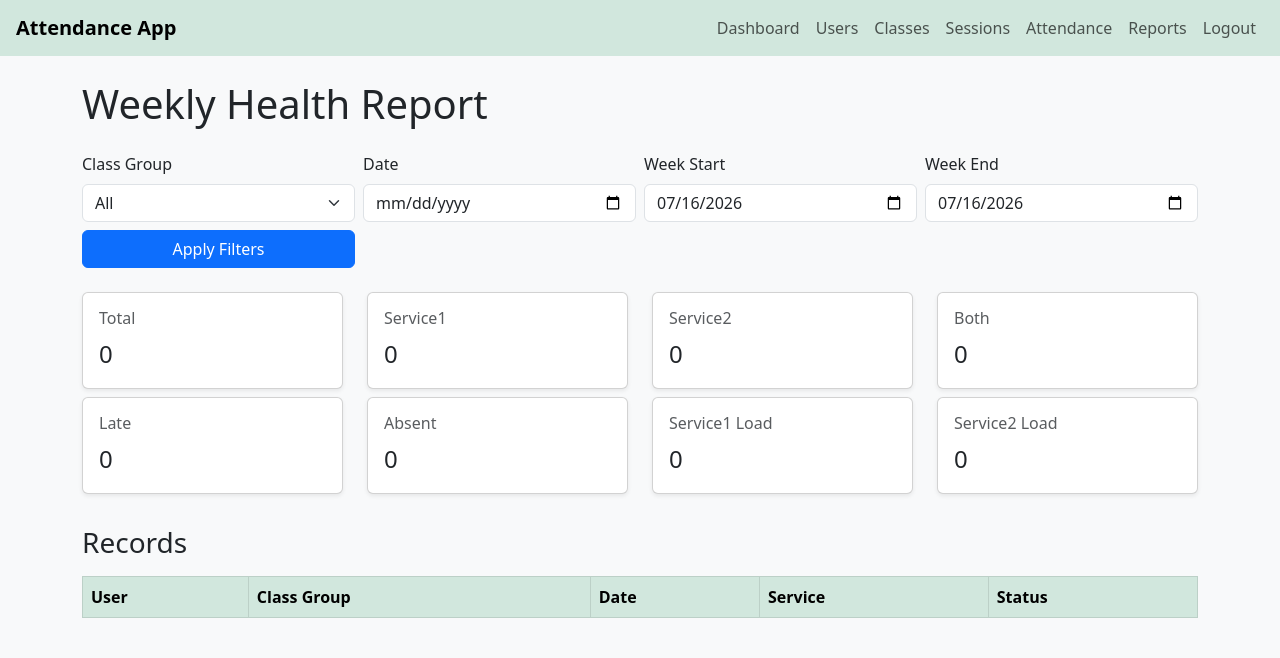
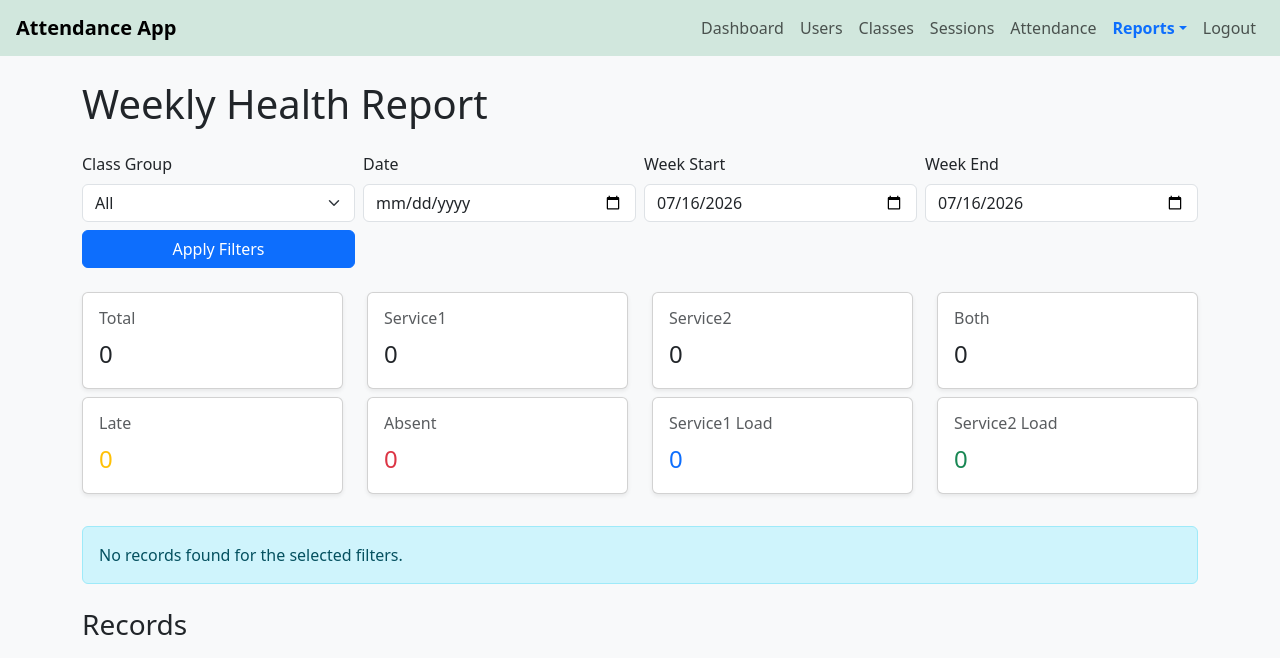
Before and after one commit to jadonuadiale-maker/attendance-app, a Flask app: page /reports/weekly in a window 1280 px wide. Shown: the top 658 px of the page. Run offline with Flask 3, Linux system fonts and the light colour scheme; the visitor is signed in with stand-in values (Sample User, id 1); data that the repository does not hold is empty.

Commit message:
UX refinement + stability sweep: role-based navbar, dashboard polish, reports empty states, session detail improvements, date consistency fixes

```diff
--- a/routes/sessions.py
+++ b/routes/sessions.py
@@ -216,7 +216,7 @@ def checkin(session_id):
     record = AttendanceRecord(
         user_id=user_id,
         session_id=session_id,
-        date=date.today(),
+        date=session.date, # ensures consistency with session date.
         status="present",
         service_number=service_number
     )
@@ -245,10 +245,12 @@ def submit_checkin():
         db.session.commit()
         return redirect(url_for("sessions.checkin_view", id=session_id))
 
+    session = Session.query.get(session_id)
+
     record = AttendanceRecord(
         user_id=user_id,
         session_id=session_id,
-        date=date.today(),
+        date=session.date,  # ensures consistency with date
         status="present",
         service_number=service_number
     )
--- a/routes/users.py
+++ b/routes/users.py
@@ -91,7 +91,7 @@ def submit_first_timer():
     record = AttendanceRecord(
         user_id=user.id,
         session_id=correct_session.id,
-        date=date.today(),
+        date=correct_session.date,  # ensures consistency with session date.
         status="present",
         service_number=service_number
     )
--- a/templates/base.html
+++ b/templates/base.html
@@ -21,22 +21,48 @@
 
     <!-- Global Navbar -->
     <nav class="navbar navbar-expand-lg navbar-light bg-success-subtle px-3 mb-4">
-        <!-- App brand -->
-        <a class="navbar-brand fw-bold" href="{{ url_for('dashboard') }}">
-            Attendance App
-        </a>
+        <a class="navbar-brand fw-bold" href="{{ url_for('dashboard') }}">Attendance App</a>
 
-        <!-- Navigation links -->
         <div class="navbar-nav ms-auto">
-            <a class="nav-link" href="{{ url_for('dashboard') }}">Dashboard</a>
-            <a class="nav-link" href="{{ url_for('users') }}">Users</a>
-            <a class="nav-link" href="{{ url_for('classgroups.classes') }}">Classes</a>
-            <a class="nav-link" href="{{ url_for('sessions.sessions') }}">Sessions</a>
-            <a class="nav-link" href="{{ url_for('attendance') }}">Attendance</a>
-            <a class="nav-link" href="{{ url_for('reports.weekly_health_report') }}">Reports</a>
+
+            <!-- Admin + Teacher -->
+            {% if session.role in ["admin", "teacher"] %}
+                <a class="nav-link {% if request.endpoint == 'dashboard' %}fw-bold text-primary{% endif %}"
+                href="{{ url_for('dashboard') }}">Dashboard</a>
+
+                <a class="nav-link {% if request.endpoint == 'users' %}fw-bold text-primary{% endif %}"
+                href="{{ url_for('users') }}">Users</a>
+
+                <a class="nav-link {% if request.endpoint == 'classgroups.classes' %}fw-bold text-primary{% endif %}"
+                href="{{ url_for('classgroups.classes') }}">Classes</a>
+
+                <a class="nav-link {% if request.endpoint == 'sessions.sessions' %}fw-bold text-primary{% endif %}"
+                href="{{ url_for('sessions.sessions') }}">Sessions</a>
+
+                <a class="nav-link {% if request.endpoint == 'attendance' %}fw-bold text-primary{% endif %}"
+                href="{{ url_for('attendance') }}">Attendance</a>
+
+                <!-- Reports dropdown -->
+                <div class="nav-item dropdown">
+                    <a class="nav-link dropdown-toggle {% if 'reports' in request.endpoint %}fw-bold text-primary{% endif %}"
+                        data-bs-toggle="dropdown" href="#">Reports</a>
+
+                    <ul class="dropdown-menu">
+                        <li><a class="dropdown-item" href="{{ url_for('reports.weekly_health_report') }}">Weekly</a></li>
+                        <li><a class="dropdown-item" href="{{ url_for('reports.monthly_trends_report') }}">Monthly</a></li>
+                        <li><a class="dropdown-item" href="{{ url_for('reports.yearly_growth_report') }}">Yearly</a></li>
+                        <li><a class="dropdown-item" href="{{ url_for('reports.retention_report') }}">Retention</a></li>
+                        <li><a class="dropdown-item" href="{{ url_for('reports.first_timers_report') }}">First Timers</a></li>
+                        <li><a class="dropdown-item" href="{{ url_for('reports.operations_report') }}">Operations</a></li>
+                    </ul>
+                </div>
+            {% endif %}
+
+            <!-- Logout always visible -->
             <a class="nav-link" href="{{ url_for('auth.logout') }}">Logout</a>
         </div>
     </nav>
+
 
     <!-- Main Content container -->
     <div class="container">
--- a/templates/reports.html
+++ b/templates/reports.html
@@ -85,12 +85,27 @@
         <div class="card shadow-sm">
             <div class="card-body">
                 <h6 class="card-title text-muted">{{ key|replace("_", " ")|title }}</h6>
-                <p class="card-text fs-4">{{ value }}</p>
+                 <p class="card-text fs-4
+                    {% if key == 'late' %}text-warning{% endif %}
+                    {% if key == 'absent' %}text-danger{% endif %}
+                    {% if key == 'service1_load' %}text-primary{% endif %}
+                    {% if key == 'service2_load' %}text-success{% endif %}
+                    {% if key == 'first_timers' %}text-purple{% endif %}
+                ">
+                    {{ value }}
+                </p>
             </div>
         </div>
     </div>
     {% endfor %}
 </div>
+
+<!-- Empty state -->
+{% if report.records|length == 0 %}
+<div class="alert alert-info mt-3">
+    No records found for the selected filters.
+</div>
+{% endif %}
 
 <!-- Raw records table -->
 <h3 class="mt-4 mb-3">Records</h3>
```
Also changed, not shown: templates/dashboard.html (+11 -4 lines), templates/session_detail.html (+14 -2 lines).
